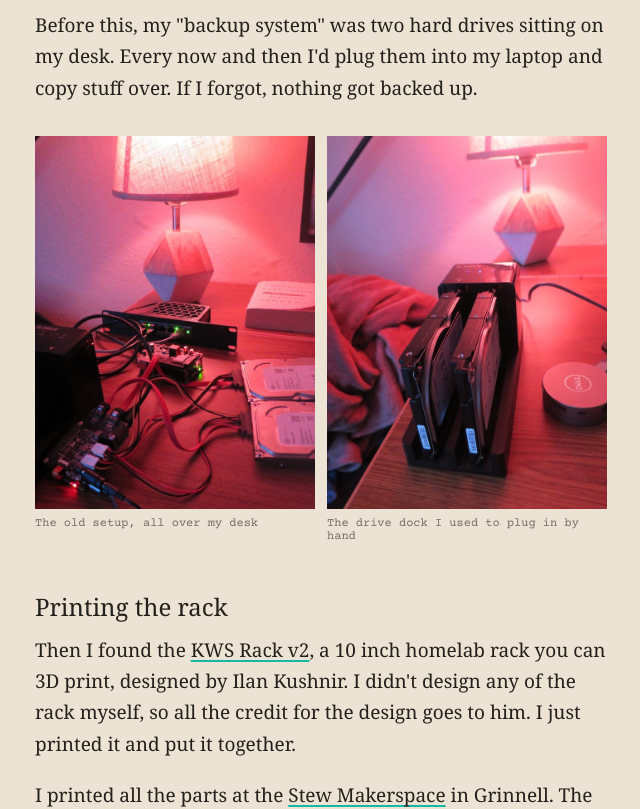
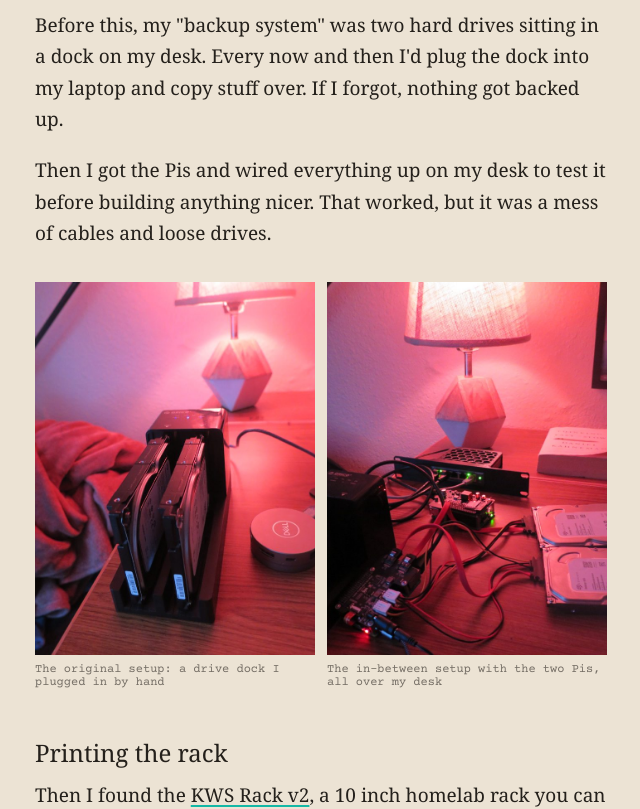
Before and after one commit to agulam-coco/kws-rack-portfolio, a React (Vite) app in the folder web/: page /projects/server-rack in a window 1280 px wide. Shown: the part 1600-2409 px from the top of the page, without its empty margins (319-959 px from the left). Built offline with nearby package versions, Linux system fonts and the light colour scheme.

Commit message:
Fixed error in wirteup. images with old setup and intermittent setup

```diff
--- a/web/src/content/projects/server-rack.mdx
+++ b/web/src/content/projects/server-rack.mdx
@@ -10,16 +10,18 @@ A friend lent me a few Raspberry Pis and some HATs, so I had somewhere to start.
 
 ## Before the rack
 
-Before this, my "backup system" was two hard drives sitting on my desk. Every now and then I'd plug them into my laptop and copy stuff over. If I forgot, nothing got backed up.
+Before this, my "backup system" was two hard drives sitting in a dock on my desk. Every now and then I'd plug the dock into my laptop and copy stuff over. If I forgot, nothing got backed up.
+
+Then I got the Pis and wired everything up on my desk to test it before building anything nicer. That worked, but it was a mess of cables and loose drives.
 
 <div className="wu-grid wu-grid-2">
   <figure>
-    <img src="/media/projects/server-rack/before.jpg" alt="Loose hard drives, a Pi and a switch spread across my desk" />
-    <figcaption>The old setup, all over my desk</figcaption>
+    <img src="/media/projects/server-rack/dock.jpg" alt="Two hard drives in a dock" />
+    <figcaption>The original setup: a drive dock I plugged in by hand</figcaption>
   </figure>
   <figure>
-    <img src="/media/projects/server-rack/dock.jpg" alt="Two hard drives in a dock" />
-    <figcaption>The drive dock I used to plug in by hand</figcaption>
+    <img src="/media/projects/server-rack/before.jpg" alt="Two Raspberry Pis, a switch and loose hard drives spread across my desk" />
+    <figcaption>The in-between setup with the two Pis, all over my desk</figcaption>
   </figure>
 </div>
 
@@ -109,7 +111,7 @@ I'm still making it more reliable. The goal is to follow the 3-2-1 rule: 3 copie
   <img src="/media/projects/server-rack/gallery/09.jpg" alt="My desk with the rack and amp" loading="lazy" />
   <img src="/media/projects/server-rack/gallery/10.jpg" alt="SATA cables running to the drives" loading="lazy" />
   <img src="/media/projects/server-rack/gallery/11.jpg" alt="Inserts set into a rail" loading="lazy" />
-  <img src="/media/projects/server-rack/gallery/12.jpg" alt="The old setup with loose drives" loading="lazy" />
-  <img src="/media/projects/server-rack/gallery/13.jpg" alt="My desk before the rack moved in" loading="lazy" />
+  <img src="/media/projects/server-rack/gallery/12.jpg" alt="The in-between setup with the Pis and loose drives" loading="lazy" />
+  <img src="/media/projects/server-rack/gallery/13.jpg" alt="My desk back when it was just the drive dock" loading="lazy" />
   <img src="/media/projects/server-rack/gallery/14.jpg" alt="The switch shelf" loading="lazy" />
 </div>
```
